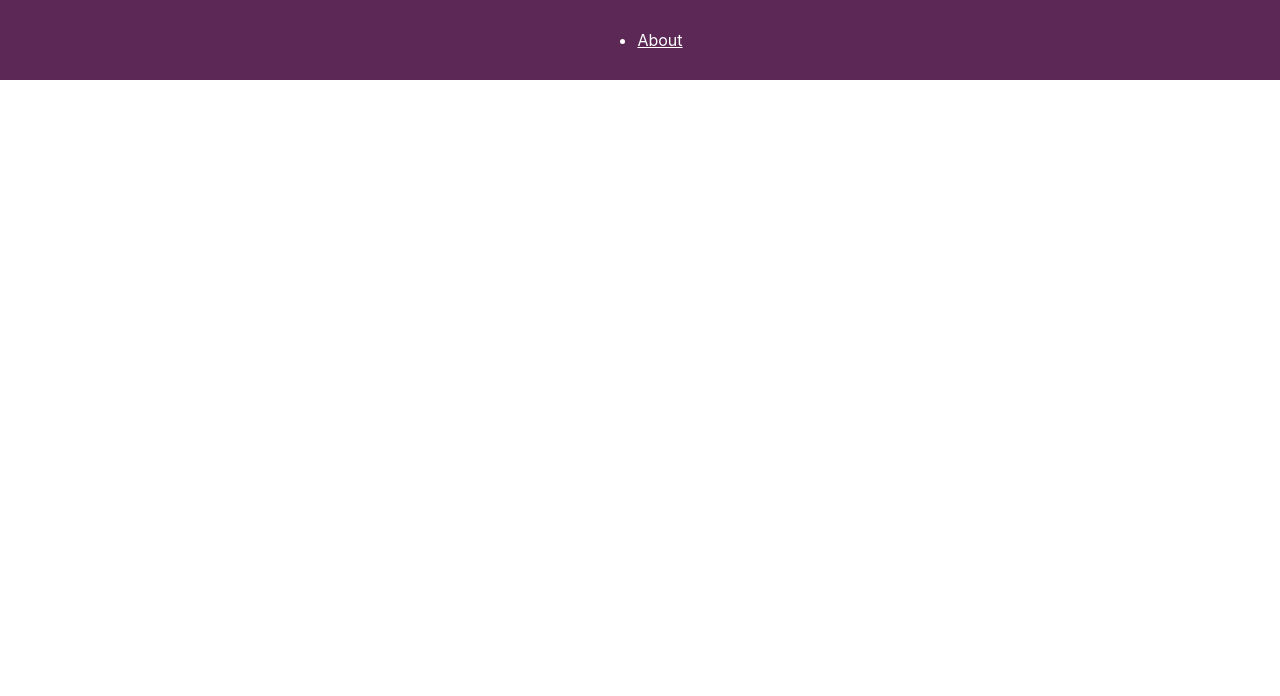
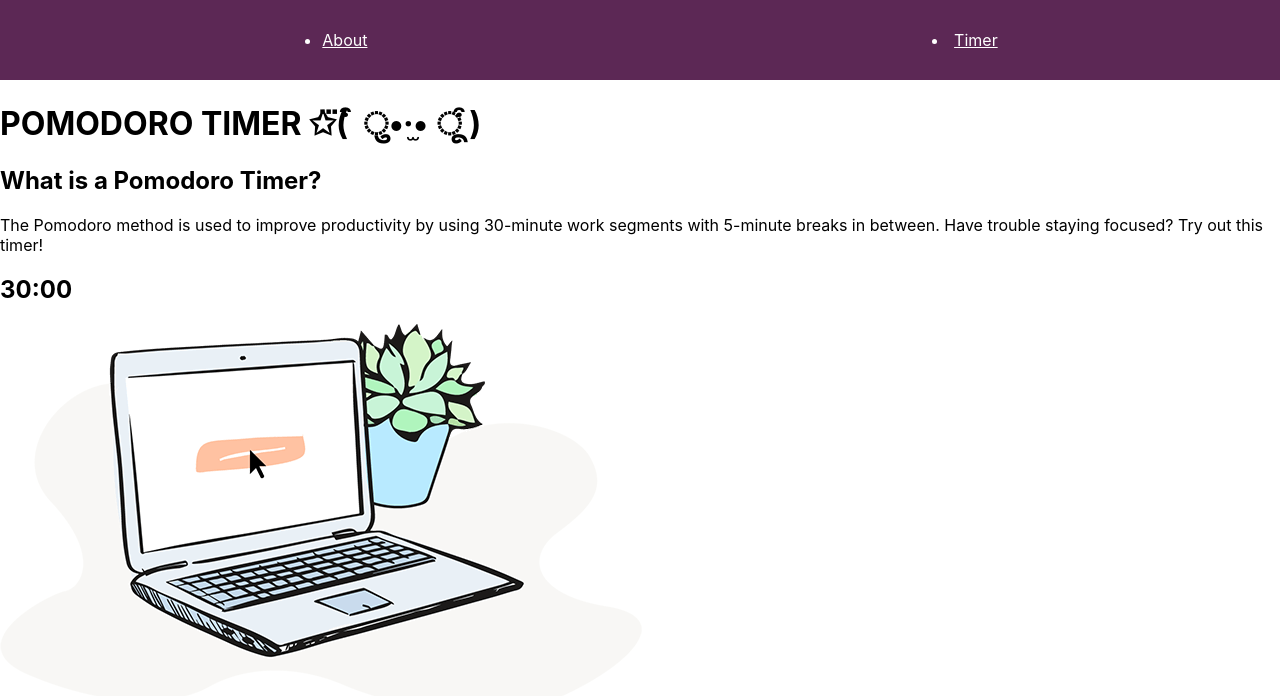
Before and after one commit to jadaharrison/WicsTechProject, a React (Create React App) app: page /timer in a window 1280 px wide. Shown: the top 696 px of the page. Built offline with nearby package versions, Linux system fonts and the light colour scheme.

Commit message:
first commit

```diff
--- a/src/App.js
+++ b/src/App.js
@@ -1,6 +1,7 @@
 import React from "react";
 import Nav from "./Nav";
 import About from "./About";
+import Timer from "./Timer";
 import {BrowserRouter as Router, Switch, Route} from 'react-router-dom';
 
 function App() {
@@ -13,6 +14,9 @@ function App() {
       <Route path= "/about" exact component = {About} />
       </Switch>
 
+      <Switch>
+      <Route path= "/timer" exact component = {Timer} />
+      </Switch>
     </div>
     </Router>
   );
--- a/src/Nav.js
+++ b/src/Nav.js
@@ -14,6 +14,12 @@ function Nav() {
             <li>About</li>
             </Link>
         </ul>
+
+        <u1>
+          <Link style = {navStyle} to= '/timer'>
+            <li>Timer</li>
+          </Link>
+        </u1>
     </nav>
   );
 }
--- /dev/null
+++ b/src/Timer.js
@@ -0,0 +1,19 @@
+import React from "react";
+import "./App.css";
+
+function Timer() {
+    return (
+        <div className = "timer">
+            <h1> POMODORO TIMER ✩⃛( ͒ ु•·̫• ू ͒) </h1>
+                <h2> What is a Pomodoro Timer? </h2>
+                    The Pomodoro method is used to improve productivity by using
+                    30-minute work segments with 5-minute breaks in between.
+                    Have trouble staying focused? Try out this timer!
+                <h2> 30:00 </h2>
+                <img src={"laptop.png"} alt={"cute graphic"}/>
+        </div>
+
+    );
+}
+
+export default Timer;
```
Also changed, not shown: public/laptop.png (added).
